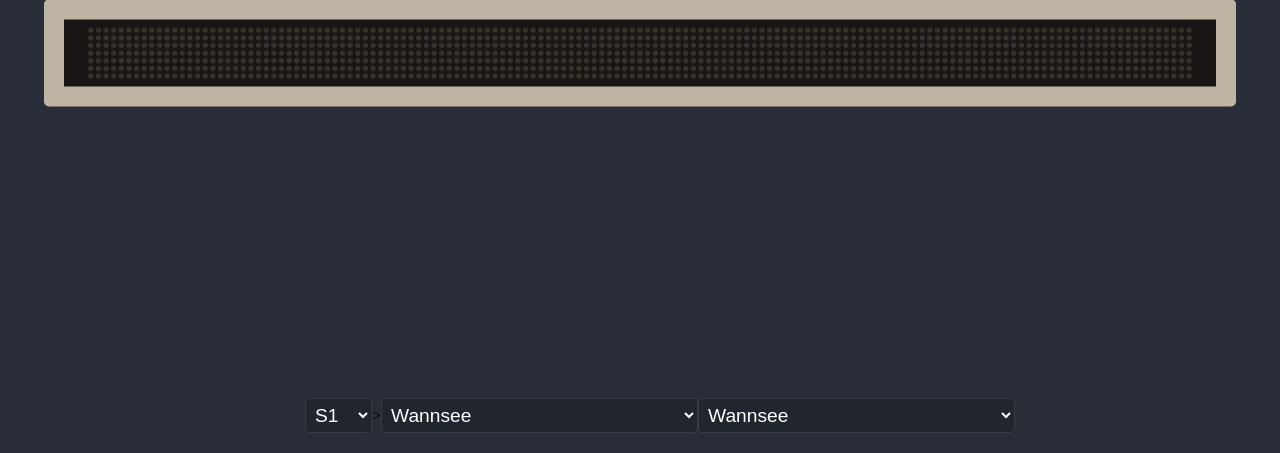
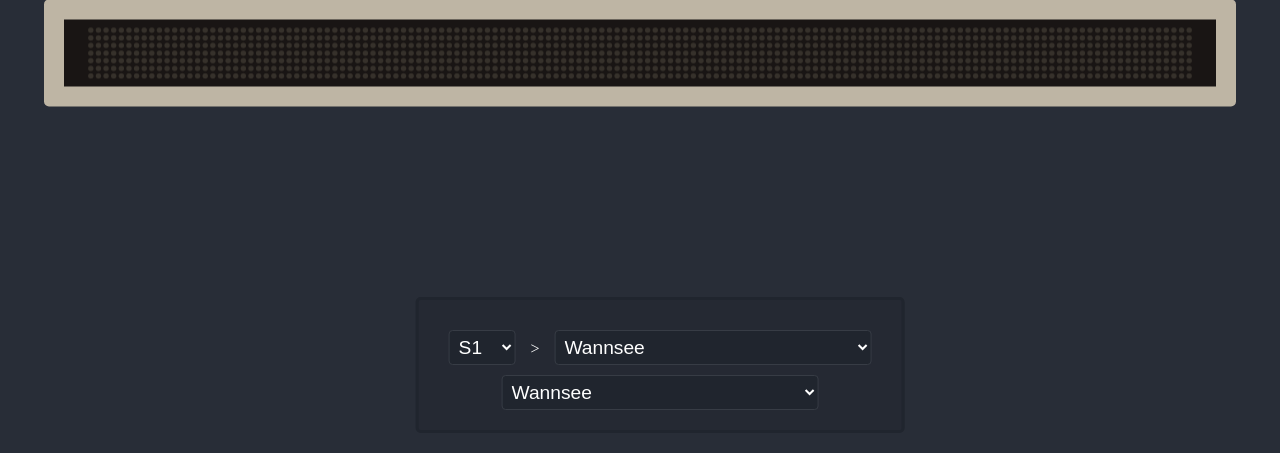
Before and after one commit to bxsti-dev/Br481-Innenanzeige-Simulator, a Flask app: page / in a window 1280 px wide. Shown: the part 347-800 px from the top of the page. Run offline with Flask 3, Linux system fonts and the light colour scheme.

Commit message:
temp: debug, ui layout

```diff
--- a/index.html
+++ b/index.html
@@ -18,10 +18,14 @@
     </div>
 
     <div id="control_box">
-        <select name="line" id="line"></select>
-        >
-        <select name="destination" id="destination"></select>
+        <div id="destination_box">
+            <select name="line" id="line"></select>
+            <i style="color:#ffffff;padding-left: 10px;padding-right: 10px;">></i>
+            <select name="destination" id="destination"></select>
+        </div>
+
         <select name="current_station" id="current_station"></select>
+
         <!--
         checkbox: selftest,left,right
         radio   : between station, at station
--- a/main.py
+++ b/main.py
@@ -10,9 +10,9 @@ print("\nRunning on: http://127.0.0.1:5000\nPress CTRL+C to quit\n")
 def home():
     return render_template("index.html")
 
-def open_browser():
-    webbrowser.open("http://127.0.0.1:5000")
+# def open_browser():
+#     webbrowser.open("http://127.0.0.1:5000")
 
 if __name__ == '__main__':
-    threading.Timer(1.0, open_browser).start()
-    app.run(host="127.0.0.1", port=5000)
+    #threading.Timer(1.0, open_browser).start()
+    app.run(host="127.0.0.1", port=5000, debug=True)
--- a/static/style.css
+++ b/static/style.css
@@ -1,6 +1,8 @@
 body {
     background-color: #282d37;
 }
+
+/**************************************/
 
 #matrix_frame {
     position: absolute;
@@ -25,6 +27,8 @@ body {
     margin-right: 2%;
 }
 
+/**************************************/
+
 #control_box {
     position: absolute;
     bottom: 0;
@@ -34,13 +38,25 @@ body {
 
     margin: 20px;
 
-    /* background-color: red; */
+    background-color: #252933;
+    padding: 20px;
+    border-radius: 5px;
+    border-color: #20252e;
+    border-style: solid;
+    border-width: 3px;
 
     display: flex;
-    flex-direction: row;
+    flex-direction: column;
     justify-content: center;
     align-items: center;
 }
+
+#destination_box{
+    flex-direction: row;
+    padding: 10px;
+}
+
+/**************************************/
 
 select {
     background-color: #20252e;
@@ -53,3 +69,18 @@ select {
 
     padding: 5px;
 }
+
+button {
+    background-color: #20252e;
+    color: #ffffff;
+
+    border-color: #373c45;
+    border-style: solid;
+    border-radius: 4px;
+
+    font-size: large;
+
+    padding: 5px;
+
+    cursor: pointer;
+}
```
